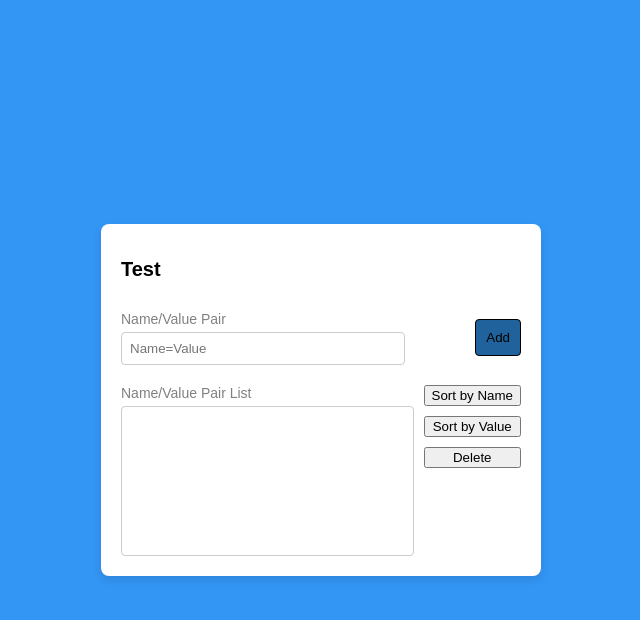
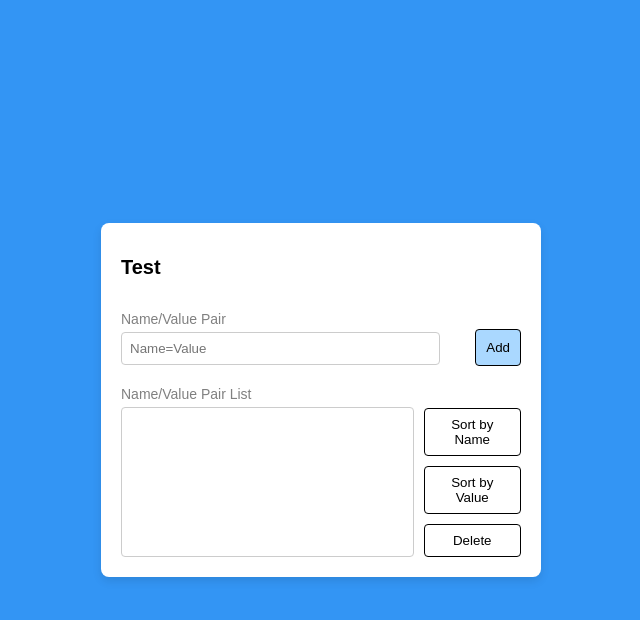
Before and after one commit to maximzaretskyi/ExamJS, a plain HTML site: page index.html in a window 1280 px wide. In both pictures the pointer is over the button "Add". Shown: the whole page, without its empty margins (319-959 px from the left). Drawn offline with Linux system fonts and the light colour scheme.

Commit message:
Update style.css

```diff
--- a/style.css
+++ b/style.css
@@ -8,6 +8,7 @@ body {
     align-items: center;
     height: 100vh;
 }
+
 .container {
     background-color: white;
     border-radius: 8px;
@@ -18,25 +19,30 @@ body {
     flex-direction: column;
     gap: 20px;
 }
+
 h1 {
     font-size: 20px;
     margin-bottom: 10px;
     text-align: start;
 }
+
 .form-group-row {
     display: flex;
     align-items: center;
-    /*gap: 10px;*/
 }
+
 .form-group {
     flex: 1;
     display: flex;
     flex-direction: column;
 }
+
 .add-button {
     display: flex;
     align-items: center;
+    margin-top: 20px;
 }
+
 .add-button button {
     padding: 10px;
     background-color: #ffffff;
@@ -45,38 +51,47 @@ h1 {
     border-radius: 4px;
     cursor: pointer;
 }
+
 .add-button button:hover {
-    background-color: #20629b;
+    background-color:#aad8ff;
+    color: #000000;
 }
+
 .row {
     display: flex;
     justify-content: space-between;
     align-items: flex-start;
     gap: 10px;
 }
+
 .left {
     flex: 3;
     display: flex;
     flex-direction: column;
 }
+
 .right {
     flex: 1;
     display: flex;
     flex-direction: column;
     gap: 10px;
+    margin-top: auto;
 }
+
 label {
     font-size: 14px;
     color: gray;
     margin-bottom: 5px;
     display: block;
 }
+
 input {
-    width: 75%;
+    width: 85%;
     padding: 8px;
     border: 1px solid #ccc;
     border-radius: 4px;
 }
+
 select {
     width: 100%;
     height: 150px;
@@ -84,6 +99,8 @@ select {
     border-radius: 4px;
     overflow-y: scroll;
     scrollbar-width: none;
+}
+
 button {
     padding: 8px 10px;
     background-color: #ffffff;
@@ -93,5 +110,6 @@ button {
     cursor: pointer;
 }
 button:hover {
-    background-color: #20629b;
+    background-color: #aad8ff;
+
 }
```
